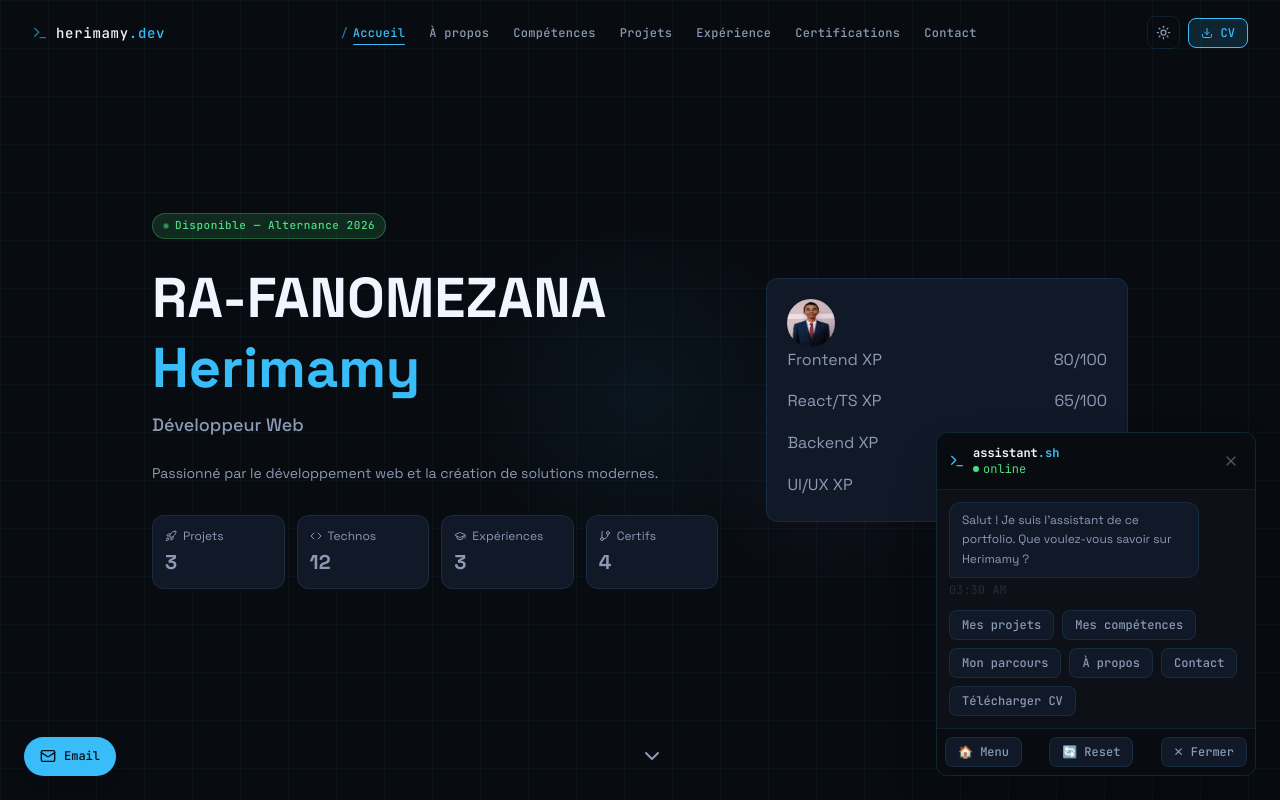
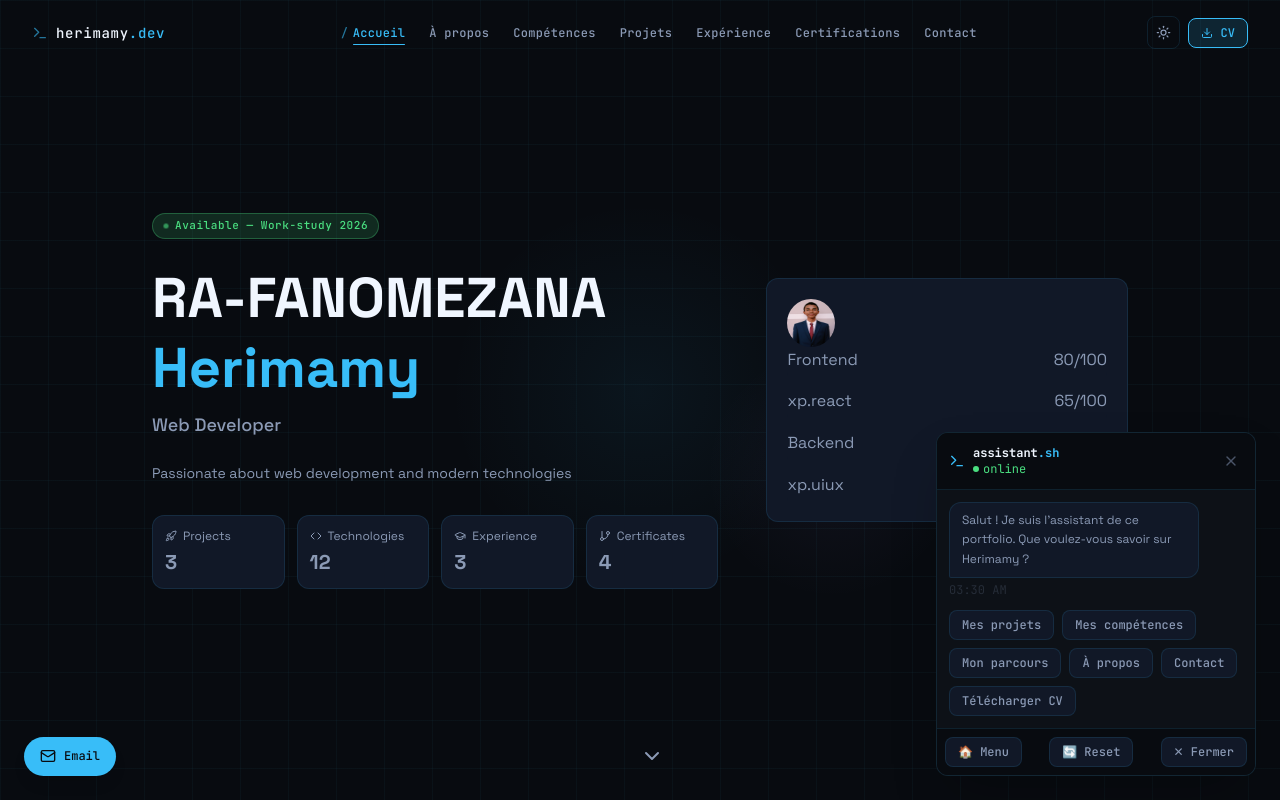
Before and after one commit to Fenohasina08/portfolio-herimamy, a React (Create React App) app: page / in a window 1280 px wide. Shown: the top 800 px of the page. Built offline with nearby package versions, Linux system fonts and the light colour scheme.

Commit message:
feat: import i18n.js

```diff
--- a/package.json
+++ b/package.json
@@ -8,9 +8,13 @@
     "@testing-library/jest-dom": "^6.8.0",
     "@testing-library/react": "^16.3.0",
     "@testing-library/user-event": "^13.5.0",
+    "i18next": "^26.3.1",
+    "i18next-browser-languagedetector": "^8.2.1",
+    "i18next-http-backend": "^4.0.0",
     "lucide-react": "^0.544.0",
     "react": "^19.1.1",
     "react-dom": "^19.1.1",
+    "react-i18next": "^17.0.8",
     "react-scripts": "5.0.1",
     "react-tsparticles": "^2.12.2",
     "tsparticles-slim": "^2.12.0",
--- /dev/null
+++ b/src/components/common/LangueSwitcher.jsx
@@ -0,0 +1,44 @@
+import React from "react";
+import { useTranslation } from "react-i18next";
+
+const LanguageSwitcher = () => {
+  const { i18n } = useTranslation();
+
+  const changeLanguage = (lng) => {
+    i18n.changeLanguage(lng);
+  };
+
+  return (
+    <div style={{ display: "flex", gap: "10px", alignItems: "center" }}>
+      <button
+        onClick={() => changeLanguage("fr")}
+        style={{
+          padding: "6px 10px",
+          cursor: "pointer",
+          borderRadius: "6px",
+          border: "1px solid var(--accent)",
+          background: i18n.language === "fr" ? "var(--accent)" : "transparent",
+          color: i18n.language === "fr" ? "#fff" : "var(--text)",
+        }}
+      >
+        FR
+      </button>
+
+      <button
+        onClick={() => changeLanguage("en")}
+        style={{
+          padding: "6px 10px",
+          cursor: "pointer",
+          borderRadius: "6px",
+          border: "1px solid var(--accent)",
+          background: i18n.language === "en" ? "var(--accent)" : "transparent",
+          color: i18n.language === "en" ? "#fff" : "var(--text)",
+        }}
+      >
+        EN
+      </button>
+    </div>
+  );
+};
+
+export default LanguageSwitcher;
--- a/src/components/sections/Hero.jsx
+++ b/src/components/sections/Hero.jsx
@@ -1,27 +1,46 @@
-import React, { useState, useEffect } from 'react';
-import { ChevronDown, Rocket, Code, GraduationCap, GitBranch } from 'lucide-react';
-import { portfolioData } from '../../data/portfolioData';
+import React, { useState, useEffect } from "react";
+import { useTranslation } from "react-i18next";
+import {
+  ChevronDown,
+  Rocket,
+  Code,
+  GraduationCap,
+  GitBranch,
+} from "lucide-react";
+import { portfolioData } from "../../data/portfolioData";
 
-const iconMap = { Rocket, Code, GraduationCap, GitBranch };
+const iconMap = {
+  Rocket,
+  Code,
+  GraduationCap,
+  GitBranch,
+};
 
 const Hero = () => {
+  const { t } = useTranslation();
+
   const [mounted, setMounted] = useState(false);
   const [xpVisible, setXpVisible] = useState(false);
 
   useEffect(() => {
     const t1 = setTimeout(() => setMounted(true), 100);
     const t2 = setTimeout(() => setXpVisible(true), 800);
-    return () => { clearTimeout(t1); clearTimeout(t2); };
+
+    return () => {
+      clearTimeout(t1);
+      clearTimeout(t2);
+    };
   }, []);
 
   // ============================
   // STATS DYNAMIQUES
   // ============================
+
   const projectsCount = portfolioData.projects?.length || 0;
 
   const technologiesCount = new Set(
-    (portfolioData.skills?.categories || []).flatMap(category =>
-      (category.skills || []).map(skill => skill.name)
+    (portfolioData.skills?.categories || []).flatMap((category) =>
+      (category.skills || []).map((skill) => skill.name)
     )
   ).size;
 
@@ -29,27 +48,27 @@ const Hero = () => {
 
   const certificationsCount =
     (portfolioData.certifications || []).filter(
-      cert => cert.status === "obtained"
+      (cert) => cert.status === "obtained"
     ).length;
 
   const stats = [
     {
-      label: "Projets",
+      label: t("hero.stats.projects"),
       value: projectsCount,
       icon: "Rocket",
     },
     {
-      label: "Technos",
+      label: t("hero.stats.technologies"),
       value: technologiesCount,
       icon: "Code",
     },
     {
-      label: "Expériences",
+      label: t("hero.stats.experiences"),
       value: experiencesCount,
       icon: "GraduationCap",
     },
     {
-      label: "Certifs",
+      label: t("hero.stats.certifications"),
       value: certificationsCount,
       icon: "GitBranch",
     },
@@ -59,83 +78,111 @@ const Hero = () => {
     <section
       id="accueil"
       className="relative flex flex-col items-center justify-center min-h-screen overflow-hidden"
-      style={{ background: 'var(--bg)' }}
+      style={{ background: "var(--bg)" }}
     >
       {/* Grid background */}
-      <div className="absolute inset-0 pointer-events-none"
+
+      <div
+        className="absolute inset-0 pointer-events-none"
         style={{
           backgroundImage: `
             linear-gradient(rgba(56,189,248,0.04) 1px, transparent 1px),
             linear-gradient(90deg, rgba(56,189,248,0.04) 1px, transparent 1px)
           `,
-          backgroundSize: '48px 48px',
+          backgroundSize: "48px 48px",
         }}
       />
 
       {/* Glow blobs */}
-      <div className="absolute -translate-x-1/2 rounded-full pointer-events-none top-1/4 left-1/2 w-96 h-96"
-        style={{ background: 'radial-gradient(circle, rgba(56,189,248,0.06) 0%, transparent 70%)' }}
+
+      <div
+        className="absolute -translate-x-1/2 rounded-full pointer-events-none top-1/4 left-1/2 w-96 h-96"
+        style={{
+          background:
+            "radial-gradient(circle, rgba(56,189,248,0.06) 0%, transparent 70%)",
+        }}
       />
-      <div className="absolute w-64 h-64 rounded-full pointer-events-none bottom-1/4 right-1/4"
-        style={{ background: 'radial-gradient(circle, rgba(167,139,250,0.05) 0%, transparent 70%)' }}
+
+      <div
+        className="absolute w-64 h-64 rounded-full pointer-events-none bottom-1/4 right-1/4"
+        style={{
+          background:
+            "radial-gradient(circle, rgba(167,139,250,0.05) 0%, transparent 70%)",
+        }}
       />
 
       <div className="relative z-10 w-full max-w-5xl px-6 mx-auto">
         <div className="grid items-center gap-12 lg:grid-cols-5">
+          {/* LEFT */}
 
-          {/* LEFT */}
           <div className="lg:col-span-3">
-
-            <div className={`mb-6 transition-all duration-500 ${mounted ? 'opacity-100' : 'opacity-0 -translate-y-2'}`}>
-              <span className="badge-running" style={{ fontFamily: 'var(--font-mono)' }}>
-                Disponible — Alternance 2026
+            <div
+              className={`mb-6 transition-all duration-500 ${
+                mounted ? "opacity-100" : "opacity-0 -translate-y-2"
+              }`}
+            >
+              <span
+                className="badge-running"
+                style={{ fontFamily: "var(--font-mono)" }}
+              >
+                {t("hero.available")}
               </span>
             </div>
 
-            <h1 className="mb-2 font-bold leading-tight"
-              style={{ color: 'var(--title)', fontSize: 'clamp(2rem, 5vw, 3.5rem)' }}
+            <h1
+              className="mb-2 font-bold leading-tight"
+              style={{
+                color: "var(--title)",
+                fontSize: "clamp(2rem, 5vw, 3.5rem)",
+              }}
             >
               RA-FANOMEZANA
               <br />
-              <span style={{ color: 'var(--accent)' }}>Herimamy</span>
+              <span style={{ color: "var(--accent)" }}>
+                Herimamy
+              </span>
             </h1>
 
             <p className="mb-6 text-lg font-medium">
-              {portfolioData.personal.role}
+              {t(portfolioData.personal.role)}
             </p>
 
             <p className="max-w-lg mb-8 text-sm">
-              {portfolioData.personal.tagline}
+              {t(portfolioData.personal.tagline)}
             </p>
 
             {/* STATS */}
+
             <div className="grid grid-cols-2 gap-3 sm:grid-cols-4">
               {stats.map(({ label, value, icon }) => {
                 const Icon = iconMap[icon];
 
                 return (
-                  <div key={label} className="flex flex-col gap-1 p-3 card-terminal">
-
+                  <div
+                    key={label}
+                    className="flex flex-col gap-1 p-3 card-terminal"
+                  >
                     <div className="flex items-center gap-1.5">
                       {Icon && <Icon className="w-3 h-3" />}
-                      <span className="text-xs">{label}</span>
+
+                      <span className="text-xs">
+                        {label}
+                      </span>
                     </div>
 
                     <span className="text-xl font-bold">
                       {value}
                     </span>
-
                   </div>
                 );
               })}
             </div>
-
           </div>
 
-          {/* RIGHT (inchangé sauf simplification) */}
+          {/* RIGHT */}
+
           <div className="lg:col-span-2">
             <div className="p-5 card-terminal">
-
               <img
                 src={portfolioData.about.image}
                 alt={portfolioData.personal.name}
@@ -146,24 +193,32 @@ const Hero = () => {
                 {portfolioData.xpBars.map(({ label, value }) => (
                   <div key={label}>
                     <div className="flex justify-between">
-                      <span>{label}</span>
-                      <span>{xpVisible ? value : 0}/100</span>
+                      <span>{t(label)}</span>
+
+                      <span>
+                        {xpVisible ? value : 0}/100
+                      </span>
                     </div>
 
                     <div className="xp-bar">
-                      <div style={{ width: xpVisible ? `${value}%` : '0%' }} />
+                      <div
+                        style={{
+                          width: xpVisible ? `${value}%` : "0%",
+                        }}
+                      />
                     </div>
                   </div>
                 ))}
               </div>
-
             </div>
           </div>
-
         </div>
       </div>
 
-      <a href="#propos" className="absolute bottom-8 left-1/2">
+      <a
+        href="#propos"
+        className="absolute bottom-8 left-1/2"
+      >
         <ChevronDown />
       </a>
     </section>
--- a/src/data/portfolioData.js
+++ b/src/data/portfolioData.js
@@ -2,8 +2,8 @@ export const portfolioData = {
   personal: {
     name: "Herimamy Fenohasina",
     shortName: "Herimamy",
-    role: "Développeur Web",
-    tagline: "Passionné par le développement web et la création de solutions modernes.",
+    role: "personal.role",
+    tagline: "personal.tagline",
     location: "Antananarivo, Madagascar",
     email: "fenohasinaherimamy@gmail.com",
     phone: "+261 32 87 023 38",
@@ -19,10 +19,10 @@ export const portfolioData = {
   },
 
   xpBars: [
-    { label: "Frontend XP",   value: 80 },
-    { label: "React/TS XP",   value: 65 },
-    { label: "Backend XP",    value: 45 },
-    { label: "UI/UX XP",      value: 60 },
+    { label: "xp.frontend",   value: 80 },
+    { label: "xp.react",   value: 65 },
+    { label: "xp.backend",    value: 45 },
+    { label: "xp.uiux",      value: 60 },
   ],
 
   about: {
--- /dev/null
+++ b/src/i18n.js
@@ -0,0 +1,42 @@
+import i18n from "i18next"; //  Correction : On importe la bibliothèque npm, pas le fichier lui-même
+import { initReactI18next } from "react-i18next";
+import LanguageDetector from "i18next-browser-languagedetector";
+
+import fr from "./locales/fr/translation.json";
+import en from "./locales/en/translation.json";
+
+i18n
+  .use(LanguageDetector)
+  .use(initReactI18next)
+  .init({
+    resources: {
+      fr: {
+        translation: fr,
+      },
+      en: {
+        translation: en,
+      },
+    },
+
+    // Langue utilisée si aucune langue n'est détectée
+    fallbackLng: "fr",
+
+    // Langues supportées
+    supportedLngs: ["fr", "en"],
+
+    // Détection automatique
+    detection: {
+      order: ["localStorage", "navigator"],
+      caches: ["localStorage"],
+    },
+
+    interpolation: {
+      escapeValue: false,
+    },
+
+    react: {
+      useSuspense: false,
+    },
+  });
+
+export default i18n;
--- a/src/index.js
+++ b/src/index.js
@@ -1,8 +1,8 @@
 import React from 'react';
 import ReactDOM from 'react-dom/client';
 import './index.css';
+import './i18n';
 import App from './App';
-import './i18n';
 import reportWebVitals from './reportWebVitals';
 
 const root = ReactDOM.createRoot(document.getElementById('root'));
--- a/src/locales/en/translation.json
+++ b/src/locales/en/translation.json
@@ -0,0 +1,33 @@
+{
+  "hero": {
+    "available": "Available — Work-study 2026",
+
+    "stats": {
+      "projects": "Projects",
+      "technologies": "Technologies",
+      "experiences": "Experience",
+      "certifications": "Certificates"
+    }
+  },
+
+  "personal": {
+    "role": "Web Developer",
+    "tagline": "Passionate about web development and modern technologies"
+  },
+
+  "xp": {
+    "frontend": "Frontend",
+    "backend": "Backend",
+    "tools": "Tools",
+    "database": "Database"
+  },
+
+  "navbar": {
+    "home": "Home",
+    "about": "About",
+    "skills": "Skills",
+    "projects": "Projects",
+    "experience": "Experience",
+    "contact": "Contact"
+  }
+}
--- a/src/locales/fr/translation.json
+++ b/src/locales/fr/translation.json
@@ -0,0 +1,33 @@
+{
+  "hero": {
+    "available": "Disponible — Alternance 2026",
+
+    "stats": {
+      "projects": "Projets",
+      "technologies": "Technos",
+      "experiences": "Expériences",
+      "certifications": "Certifs"
+    }
+  },
+
+  "personal": {
+    "role": "Développeur Web",
+    "tagline": "Passionné par le développement web et les technologies modernes"
+  },
+
+  "xp": {
+    "frontend": "Frontend",
+    "backend": "Backend",
+    "tools": "Outils",
+    "database": "Base de données"
+  },
+
+  "navbar": {
+    "home": "Accueil",
+    "about": "À propos",
+    "skills": "Compétences",
+    "projects": "Projets",
+    "experience": "Expérience",
+    "contact": "Contact"
+  }
+}
```
Also changed, not shown: 1 other file (tests, documents, lock files or other folders).
